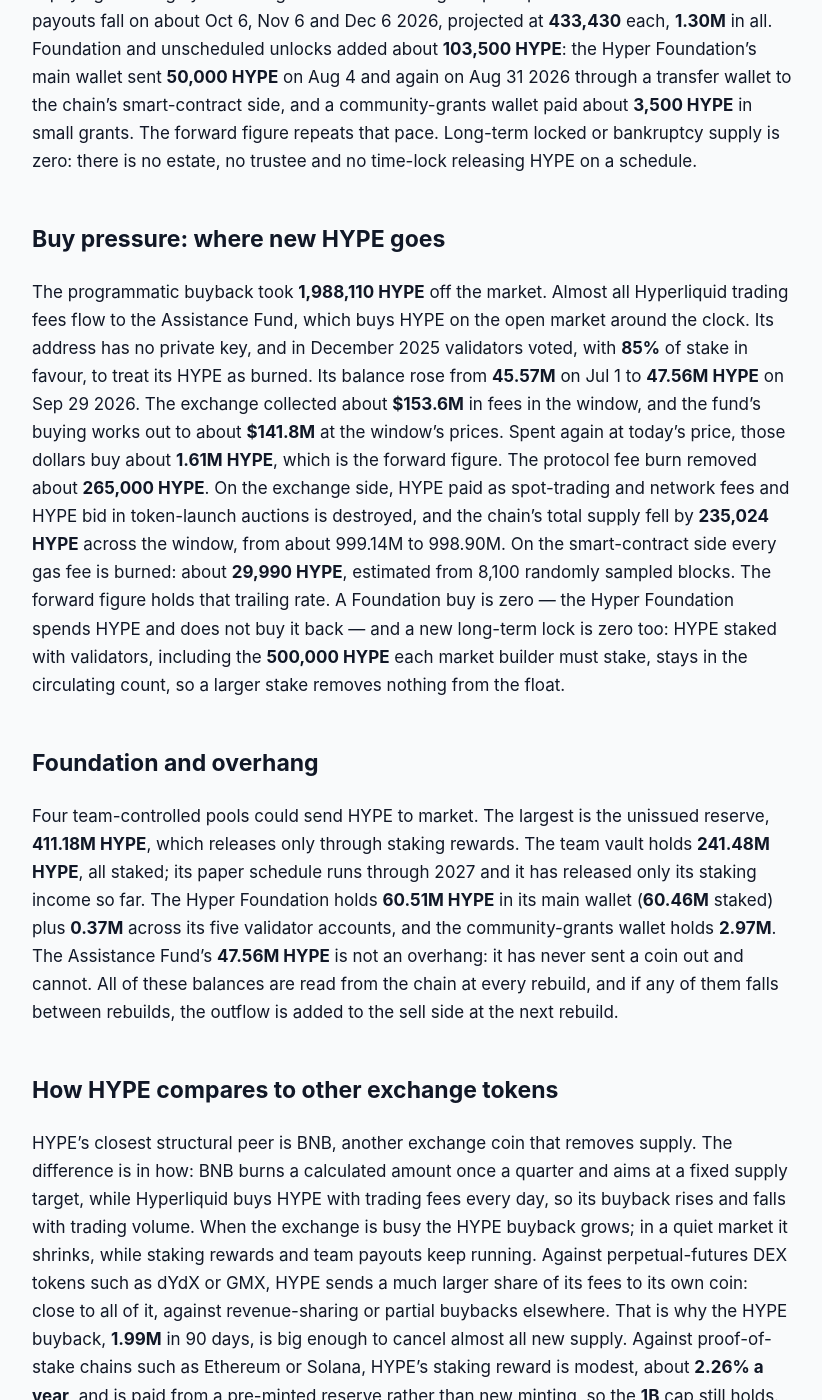
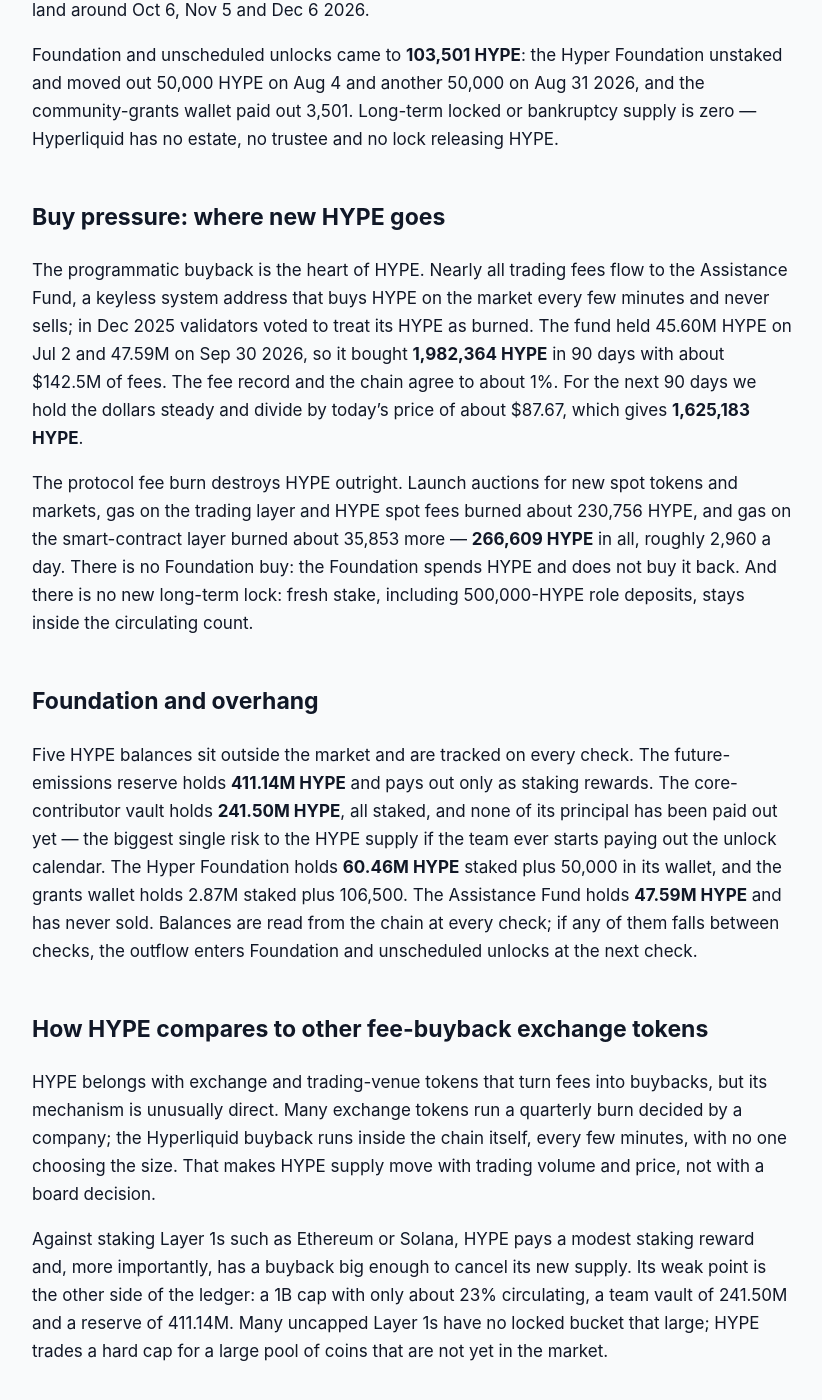
Before and after one commit to jeevansongmy-spec/mrnasdog-articles, a Jekyll site: the page built from crypto/hype-pressure-framework.md, in a window 1280 px wide and 1400 px high, scrolled down 1199 px. Shown: the whole window, without its empty margins (228-1050 px from the left). Built offline with Jekyll 4.4.1, drawn with Linux system fonts in a browser that asks for light colours; some of the changed text lies outside the part shown.

Commit message:
publish: crypto/hype-pressure-framework

```diff
--- a/crypto/hype-pressure-framework.md
+++ b/crypto/hype-pressure-framework.md
@@ -1,6 +1,6 @@
 ---
 title:         "HYPE Inflation Analysis · September 2026 · Mixed flows · supply roughly steady"
-description:   "HYPE supply is roughly steady: a 1.99M HYPE fee buyback plus 265K HYPE of burns offset 2.19M of staking, team and foundation supply, −0.03% over 90 days."
+description:   "HYPE supply is roughly steady: a 1.98M HYPE fee buyback plus 267K HYPE of burns offset 2.19M of staking, team and Foundation supply, −0.03% over 90 days."
 canonical_url: "https://mrnasdog.com/research/hype/inflation"
 tags:          ["crypto", "hype", "hyperliquid", "defi"]
 published:     true
@@ -10,25 +10,44 @@ published:     true
 
 # HYPE Inflation Analysis · September 2026 · Mixed flows · supply roughly steady
 
-HYPE, the coin of the Hyperliquid perpetual-futures exchange and its own Layer-1 chain, is close to balance. Over the last 90 days **2.19M HYPE** of new supply reached the market — staking rewards, monthly team payouts and Hyper Foundation spending — while the Assistance Fund buyback and the HYPE fee burns took **2.25M HYPE** back out. The MrNasdog Pressure Framework reads that as **−0.03%** over the last 90 days and **+0.13%** over the next 90, against a supply-monitor reading of **+0.02%**. HYPE has a fixed **1B** cap, but **411.18M** of it is an unissued reserve that pays stakers every day, and **241.48M** more sits in a staked team vault.
+**HYPE**, the coin of the **Hyperliquid** trading chain, held its supply roughly steady over the last 90 days: about **2.19M HYPE** reached the market while the fee-funded buyback and the burns took **2.25M HYPE** out, a net of **−0.03%** of the **222.45M** circulating. The Hyperliquid buyback is paid by trading fees, while the new HYPE comes from staking rewards, monthly team-vault payouts and small Foundation releases. For the next 90 days we project **+0.13%**, because the same fee dollars buy fewer coins at today's higher HYPE price, and less than a quarter of the 1B HYPE cap circulates today.
+
 ## The verdict, in one paragraph
-Measured against the **222.45M HYPE** in circulation, HYPE supply changed by **−0.03%** in the last 90 days, and the forward projection is **+0.13%**. The supply monitor, which reads the circulating count over the same 90 days, shows **+0.02%**. The gap is **0.05 percentage points**, inside the 0.5-point tolerance, so no warning chip is shown. The forward number is higher than the trailing one for one reason: the Hyperliquid buyback is set in dollars, and at today's price of about **$87.83** the same fee income buys fewer coins than it did at the window's average of about **$71.30**. HYPE is a fee-buyback token whose buyback roughly cancels its new supply.
+
+Over the 90 days to Sep 30 2026, HYPE sell pressure was **2,188,219 HYPE** and buy pressure was **2,248,973 HYPE**, so net supply moved **−0.03%**. Our monitor reads **+0.0005%** for the same window, a gap of **+0.03** percentage points — well inside our 0.5-point limit, so no warning chip is shown. One caution: the circulating figure the monitor divides by has sat near 222.4M HYPE since May 26 2026, so it confirms little on its own; our reading comes from the chain. For the next 90 days we project sell pressure of **2,170,033 HYPE** against buy pressure of **1,891,792 HYPE**, or **+0.13%**. The label that fits HYPE today: a fee-buyback token whose buyback roughly cancels its new supply.
+
 ## Sell pressure: where new HYPE comes from
-Protocol inflation added about **764,100 HYPE**. Hyperliquid pays stakers from its unissued reserve at a rate that falls as more HYPE is staked; with **440.63M HYPE** staked the rate is about **2.26% a year**, so the reserve pays out about **27,300 HYPE a day** in total. Most of that goes to holders that are not counted as circulating — the team vault, the Hyper Foundation and its grants wallet — and only the rewards on the other **135.45M** staked HYPE count here. We watched the reserve fall by about **300 HYPE** in 16 minutes on Sep 29 2026, the same pace.
-Vesting unlocks added **1.32M HYPE**. The core-contributor allocation sits in one staked team vault holding **241.48M HYPE**. On the published calendar about **9.92M** unlocks each month, but what actually left the vault was far smaller: **452,010 HYPE** on Jul 7, **433,033** on Aug 6 and **433,430** on Sep 6 2026, mostly in 50,000-coin lots to about 30 wallets. That is close to the **1.30M HYPE** the vault itself earned from staking in the same 90 days, so the team is paying out roughly its staking income and leaving the principal locked. The next three payouts fall on about Oct 6, Nov 6 and Dec 6 2026, projected at **433,430** each, **1.30M** in all.
-Foundation and unscheduled unlocks added about **103,500 HYPE**: the Hyper Foundation's main wallet sent **50,000 HYPE** on Aug 4 and again on Aug 31 2026 through a transfer wallet to the chain's smart-contract side, and a community-grants wallet paid about **3,500 HYPE** in small grants. The forward figure repeats that pace. Long-term locked or bankruptcy supply is zero: there is no estate, no trustee and no time-lock releasing HYPE on a schedule.
+
+Protocol inflation is HYPE's staking reward. Stakers are paid from a future-emissions reserve that still holds **411.14M HYPE**, at a rate that falls as more HYPE is staked; with about 441M staked it pays about 2.26% a year. Most of that stake belongs to the team vault and the Hyper Foundation, which sit outside the circulating count, so only rewards paid to other stakers reach the market: **766,275 HYPE** in 90 days. We checked this against the rewards actually paid to the vault and the Foundation, and they match to about 1%.
+
+Vesting unlocks are the core-contributor allocation. The full 238M HYPE went into one staked team vault in Dec 2024, and the vault now holds **241.50M HYPE**. Unlock trackers show about 9.92M HYPE opening each month, but the vault pays out only about its own staking income: 452,000 HYPE on Jul 7, 433,024 on Aug 6 and 433,419 on Sep 6 2026, for **1,318,443 HYPE**. The payouts go to about ten wallets outside the vault, so we treat them as supply reaching the market. We count what actually left the vault, not the calendar; three similar payouts should land around Oct 6, Nov 5 and Dec 6 2026.
+
+Foundation and unscheduled unlocks came to **103,501 HYPE**: the Hyper Foundation unstaked and moved out 50,000 HYPE on Aug 4 and another 50,000 on Aug 31 2026, and the community-grants wallet paid out 3,501. Long-term locked or bankruptcy supply is zero — Hyperliquid has no estate, no trustee and no lock releasing HYPE.
+
 ## Buy pressure: where new HYPE goes
-The programmatic buyback took **1,988,110 HYPE** off the market. Almost all Hyperliquid trading fees flow to the Assistance Fund, which buys HYPE on the open market around the clock. Its address has no private key, and in December 2025 validators voted, with **85%** of stake in favour, to treat its HYPE as burned. Its balance rose from **45.57M** on Jul 1 to **47.56M HYPE** on Sep 29 2026. The exchange collected about **$153.6M** in fees in the window, and the fund's buying works out to about **$141.8M** at the window's prices. Spent again at today's price, those dollars buy about **1.61M HYPE**, which is the forward figure.
-The protocol fee burn removed about **265,000 HYPE**. On the exchange side, HYPE paid as spot-trading and network fees and HYPE bid in token-launch auctions is destroyed, and the chain's total supply fell by **235,024 HYPE** across the window, from about 999.14M to 998.90M. On the smart-contract side every gas fee is burned: about **29,990 HYPE**, estimated from 8,100 randomly sampled blocks. The forward figure holds that trailing rate. A Foundation buy is zero — the Hyper Foundation spends HYPE and does not buy it back — and a new long-term lock is zero too: HYPE staked with validators, including the **500,000 HYPE** each market builder must stake, stays in the circulating count, so a larger stake removes nothing from the float.
+
+The programmatic buyback is the heart of HYPE. Nearly all trading fees flow to the Assistance Fund, a keyless system address that buys HYPE on the market every few minutes and never sells; in Dec 2025 validators voted to treat its HYPE as burned. The fund held 45.60M HYPE on Jul 2 and 47.59M on Sep 30 2026, so it bought **1,982,364 HYPE** in 90 days with about $142.5M of fees. The fee record and the chain agree to about 1%. For the next 90 days we hold the dollars steady and divide by today's price of about $87.67, which gives **1,625,183 HYPE**.
+
+The protocol fee burn destroys HYPE outright. Launch auctions for new spot tokens and markets, gas on the trading layer and HYPE spot fees burned about 230,756 HYPE, and gas on the smart-contract layer burned about 35,853 more — **266,609 HYPE** in all, roughly 2,960 a day. There is no Foundation buy: the Foundation spends HYPE and does not buy it back. And there is no new long-term lock: fresh stake, including 500,000-HYPE role deposits, stays inside the circulating count.
+
 ## Foundation and overhang
-Four team-controlled pools could send HYPE to market. The largest is the unissued reserve, **411.18M HYPE**, which releases only through staking rewards. The team vault holds **241.48M HYPE**, all staked; its paper schedule runs through 2027 and it has released only its staking income so far. The Hyper Foundation holds **60.51M HYPE** in its main wallet (**60.46M** staked) plus **0.37M** across its five validator accounts, and the community-grants wallet holds **2.97M**. The Assistance Fund's **47.56M HYPE** is not an overhang: it has never sent a coin out and cannot. All of these balances are read from the chain at every rebuild, and if any of them falls between rebuilds, the outflow is added to the sell side at the next rebuild.
-## How HYPE compares to other exchange tokens
-HYPE's closest structural peer is BNB, another exchange coin that removes supply. The difference is in how: BNB burns a calculated amount once a quarter and aims at a fixed supply target, while Hyperliquid buys HYPE with trading fees every day, so its buyback rises and falls with trading volume. When the exchange is busy the HYPE buyback grows; in a quiet market it shrinks, while staking rewards and team payouts keep running.
-Against perpetual-futures DEX tokens such as dYdX or GMX, HYPE sends a much larger share of its fees to its own coin: close to all of it, against revenue-sharing or partial buybacks elsewhere. That is why the HYPE buyback, **1.99M** in 90 days, is big enough to cancel almost all new supply.
-Against proof-of-stake chains such as Ethereum or Solana, HYPE's staking reward is modest, about **2.26% a year**, and is paid from a pre-minted reserve rather than new minting, so the **1B** cap still holds. The trade-off is a large overhang: the reserve, the team vault and the foundation together still hold about **713M HYPE**, more than three times what circulates today.
+
+Five HYPE balances sit outside the market and are tracked on every check. The future-emissions reserve holds **411.14M HYPE** and pays out only as staking rewards. The core-contributor vault holds **241.50M HYPE**, all staked, and none of its principal has been paid out yet — the biggest single risk to the HYPE supply if the team ever starts paying out the unlock calendar. The Hyper Foundation holds **60.46M HYPE** staked plus 50,000 in its wallet, and the grants wallet holds 2.87M staked plus 106,500. The Assistance Fund holds **47.59M HYPE** and has never sold. Balances are read from the chain at every check; if any of them falls between checks, the outflow enters Foundation and unscheduled unlocks at the next check.
+
+## How HYPE compares to other fee-buyback exchange tokens
+
+HYPE belongs with exchange and trading-venue tokens that turn fees into buybacks, but its mechanism is unusually direct. Many exchange tokens run a quarterly burn decided by a company; the Hyperliquid buyback runs inside the chain itself, every few minutes, with no one choosing the size. That makes HYPE supply move with trading volume and price, not with a board decision.
+
+Against staking Layer 1s such as Ethereum or Solana, HYPE pays a modest staking reward and, more importantly, has a buyback big enough to cancel its new supply. Its weak point is the other side of the ledger: a 1B cap with only about 23% circulating, a team vault of 241.50M and a reserve of 411.14M. Many uncapped Layer 1s have no locked bucket that large; HYPE trades a hard cap for a large pool of coins that are not yet in the market.
+
 ## What to watch in the next 90 days
-**Oct 3 2026**: the first payment from a second buyback stream, most of the yield on the exchange's USDC reserves, is due to reach the Assistance Fund, then every 30 days. Its size has not been published, so it is not counted yet; if it pays, it lands in the buyback. **Oct 6, Nov 6 and Dec 6 2026**: team vault payouts — any month well above about 433,000 HYPE would mean the vault has started releasing principal. Trading volume after the **Sep 24 2026** Binance listing moves the fee-funded buyback directly. And the staked total: if more HYPE is staked, the reward rate falls, but more coins earn it.
+
+**Oct 3 2026:** the first payment of the platform's share of interest on its USDC reaches the Assistance Fund; payments then arrive every 30 days. It is not in our numbers until paid, and it would add to the buyback. **Oct 6, Nov 5 and Dec 6 2026:** the team-vault payouts, about 433,000 HYPE each — a much larger payout would mean the unlock calendar has started to reach the market. Any Foundation unstaking beyond the 50,000-HYPE steps seen in August. And trading volume: if fees fall, the buyback shrinks while the new supply does not.
+
 ## Summary
-HYPE supply is roughly steady: **−0.03%** over the last 90 days and **+0.13%** projected for the next 90, measured against **222.45M HYPE** in circulation. New supply of about **2.19M HYPE** — staking rewards, team payouts and foundation spending — is almost fully offset by a fee-funded Hyperliquid buyback of **1.99M HYPE** plus fee burns, with the bought coins held at a keyless address that validators treat as burned. The key risk is the overhang: about **713M HYPE** sits in the reserve, the team vault and the foundation, and the buyback only keeps pace while trading stays busy. The 1B cap is fixed; the float is not.
 
-*MrNasdog Pressure Framework analysis of HYPE, Metric 1 — Inflation. Data + explanation only. Not financial advice. Checked Sep 29 2026.*
+HYPE supply was roughly steady over the last 90 days: **2,188,219 HYPE** came to market and a fee-funded buyback plus burns took **2,248,973 HYPE** away, a net of **−0.03%**. The structural mechanism is a buyback that runs inside the Hyperliquid chain on trading fees. The key risk is the 241.50M HYPE team vault and the 411.14M HYPE reserve, far larger than anything released so far. We project **+0.13%** for the next 90 days, under a hard cap of 1B HYPE.
+
+---
+
+*MrNasdog Pressure Framework analysis of HYPE, Metric 1 — Inflation. Data + explanation only. Not financial advice. Checked Sep 30 2026.*
```
